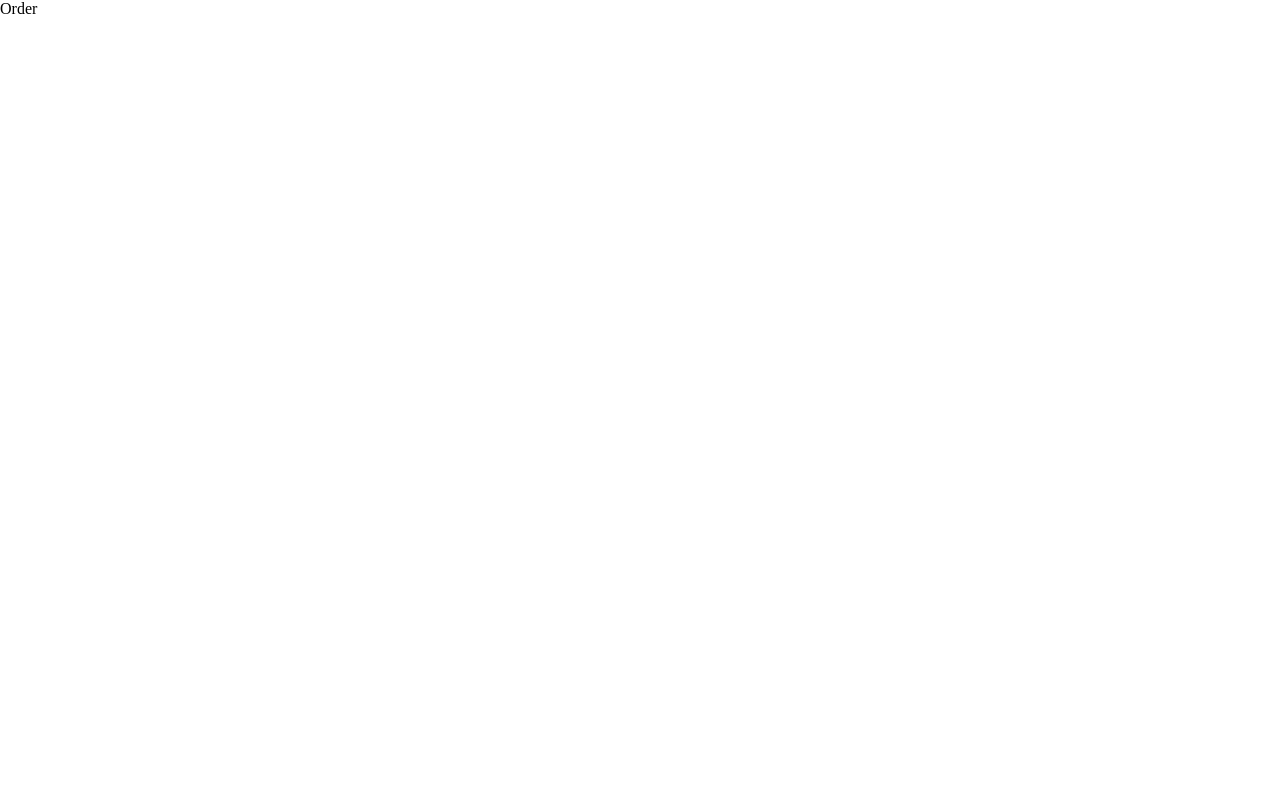
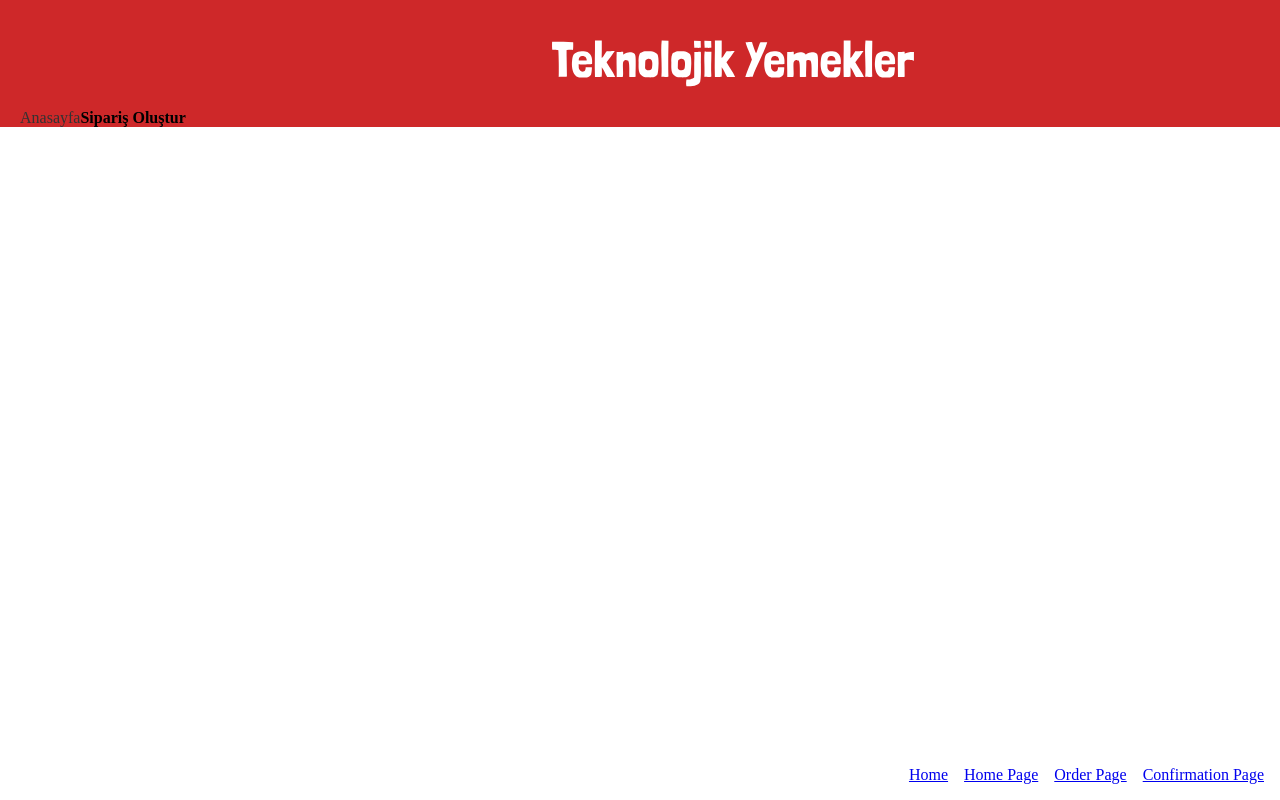
Before and after one commit to DuyguBicer/fsweb-s8-challange-pizza, a React (Vite) app: page /order in a window 1280 px wide. Built offline with nearby package versions, Linux system fonts and the light colour scheme; a web font is replaced by a local one.

Commit message:
Added navigation controller and integrated Header component into pages

```diff
--- a/src/App.jsx
+++ b/src/App.jsx
@@ -3,6 +3,8 @@ import Order from './pages/Order'
 import Confirmation from './pages/Confirmation'
 import './App.css'
 import { Route , Switch } from 'react-router-dom/cjs/react-router-dom.min'
+import NavController from './components/NavController'
+import HomePage from './pages/HomePage'
 
 
 function App() {
@@ -15,6 +17,10 @@ function App() {
           <Home/>
         </Route>
 
+        <Route path="/homepage">
+          <HomePage/>
+        </Route>
+
          <Route path="/order" >
           <Order/>
         </Route>
@@ -22,8 +28,8 @@ function App() {
          <Route path="/confirmation" >
           <Confirmation/>
         </Route>
-
       </Switch>
+      <NavController/>
     </>
   )
 }
--- /dev/null
+++ b/src/components/Header.jsx
@@ -0,0 +1,58 @@
+import React from 'react'
+import baslik from '../../images/iteration-1-images/logo.svg';
+import styled from 'styled-components';
+import { NavLink } from 'react-router-dom/cjs/react-router-dom.min';
+
+const BaslikImage = styled.img`
+  display: block;
+  margin: 40px auto;
+`;
+
+const HeaderBg = styled.div`
+  background-color: #CE2829;
+  display: flex;
+
+
+`
+
+
+
+const Nav = styled.nav`
+  display: flex;
+  justify-content: flex-start;
+  align-items: flex-end;
+  gap: 0px;
+  margin-left: 20px ;
+
+  a {
+    text-decoration: none;
+    color: #333;
+
+    &.active {
+      font-weight: bold;
+      color: black;
+    }
+  }
+`
+
+
+function Header({showNav}) {
+  return (
+
+    <HeaderBg>
+
+    {showNav && (
+        <Nav>
+          <NavLink exact to="/homepage" activeClassName="active">Anasayfa</NavLink>
+          <NavLink exact to="/order" activeClassName="active">Sipariş Oluştur</NavLink>
+        </Nav>
+      )}
+
+    <BaslikImage src={baslik} alt="baslik" />
+
+    </HeaderBg>
+
+  )
+}
+
+export default Header;
--- /dev/null
+++ b/src/components/NavController.jsx
@@ -0,0 +1,25 @@
+import React from 'react'
+import { Link } from 'react-router-dom/cjs/react-router-dom.min'
+import styled from 'styled-components';
+
+const Controller = styled.div`
+    position: fixed;
+    right: 1rem;
+    bottom: 1rem;
+    display: flex;
+    gap: 1rem;
+`
+
+
+function NavController() {
+  return (
+    <Controller>
+        <Link to="/">Home</Link>
+        <Link to="/homepage">Home Page</Link>
+        <Link to="/order">Order Page</Link>
+        <Link to="/confirmation">Confirmation Page</Link>
+    </Controller>
+  )
+}
+
+export default NavController
--- a/src/pages/Confirmation.jsx
+++ b/src/pages/Confirmation.jsx
@@ -1,8 +1,12 @@
 import React from 'react'
+import Header from "../components/Header";
+
 
 function Confirmation() {
   return (
-    <div>Confirmation</div>
+    <>
+    <Header/>
+    </>
   )
 }
 
--- a/src/pages/Home.jsx
+++ b/src/pages/Home.jsx
@@ -1,7 +1,7 @@
 import React from 'react'
 import banner from '../../images/iteration-1-images/home-banner.png';
-import baslik from '../../images/iteration-1-images/logo.svg';
 import styled from 'styled-components';
+import Header from "../components/Header";
 
 const Background = styled.div`
   background-image: url(${banner});
@@ -12,10 +12,6 @@ const Background = styled.div`
   overflow: hidden;
 `;
 
-const BaslikImage = styled.img`
-  display: block;
-  margin: 40px auto;
-`;
 
 const BannerText = styled.h1`
   text-align: center;
@@ -34,7 +30,9 @@ const OrderButton = styled.button`
   padding: 10px 30px;
   font-size: 1rem;
   border-radius: 50px;
-
+  cursor: pointer;
+  &:hover {
+    background-color: #ffb202;
 `
 
 
@@ -42,7 +40,7 @@ function Home() {
   return (
 
     <Background>
-      <BaslikImage src={baslik} alt="baslik" />
+      <Header/>
       <BannerText>
         KOD ACIKTIRIR <br />
         PİZZA, DOYURUR
--- /dev/null
+++ b/src/pages/HomePage.jsx
@@ -0,0 +1,9 @@
+import React from 'react'
+
+function HomePage() {
+  return (
+    <div>HomePage</div>
+  )
+}
+
+export default HomePage
--- a/src/pages/Order.jsx
+++ b/src/pages/Order.jsx
@@ -1,8 +1,19 @@
 import React from 'react'
+import styled from 'styled-components';
+import Header from "../components/Header";
+
+
+
+
+
 
 function Order() {
+
+
   return (
-    <div>Order</div>
+    <header>
+     <Header showNav={true} />
+    </header>
   )
 }
 
```
